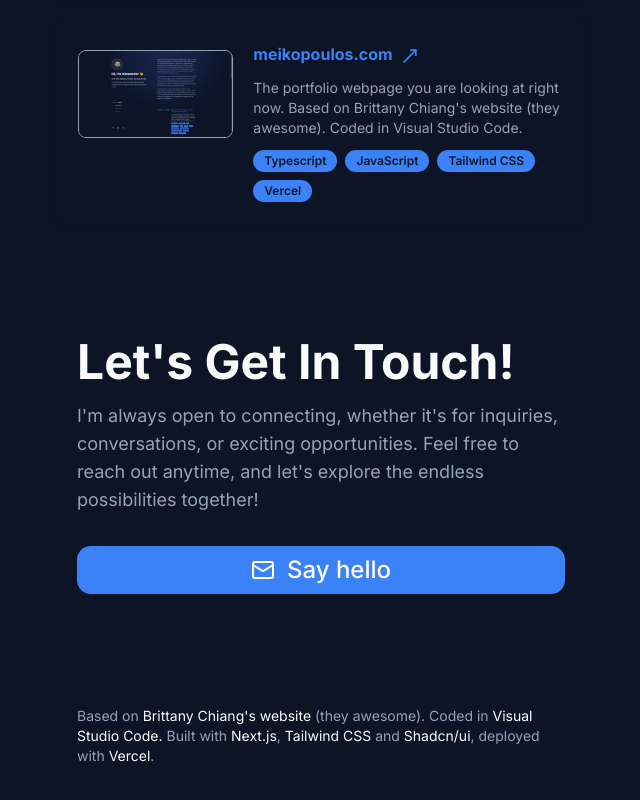
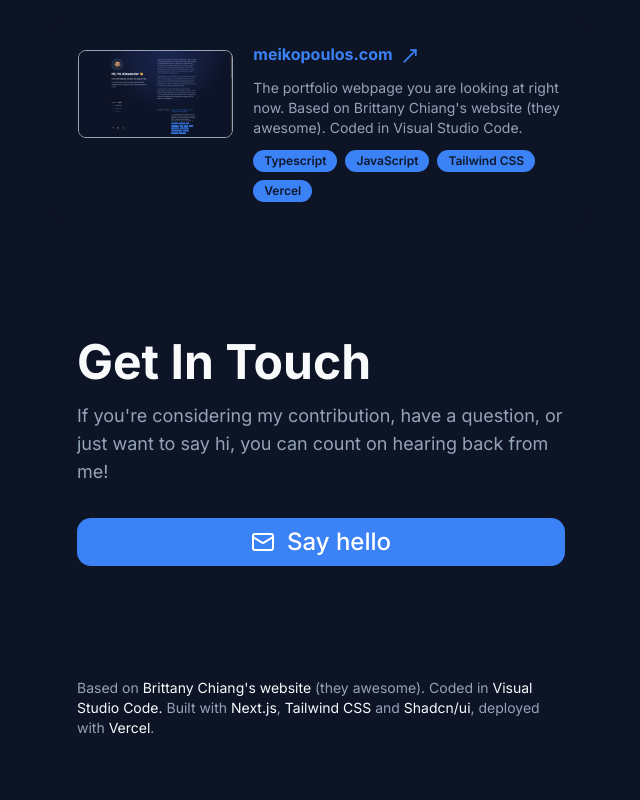
Before and after one commit to aryapatel14/portfolio, a Next.js app: page / in a window 1280 px wide. Shown: the part 3912-4712 px from the top of the page, without its empty margins (595-1235 px from the left). Built offline with nearby package versions, Linux system fonts and the light colour scheme.

Commit message:
Update Contact.tsx

```diff
--- a/components/Contact.tsx
+++ b/components/Contact.tsx
@@ -8,15 +8,16 @@ export default function Contact() {
     <section id="contact" className="scroll-mt-16 lg:mt-16">
       <div className="sticky top-0 z-20 -mx-6 mb-4 w-screen bg-background/0 px-6 py-5 backdrop-blur md:-mx-12 md:px-12 lg:sr-only lg:relative lg:top-auto lg:mx-auto lg:w-full lg:px-0 lg:py-0 lg:opacity-0">
         <h2 className="text-sm font-bold uppercase tracking-widest lg:sr-only">
-          Let's Get In Touch!
+          Get In Touch
         </h2>
       </div>
       <div className="flex flex-col gap-4 lg:px-6 mb-8">
         <h2 className="lg:block hidden text-5xl font-bold lg:text-start">
-          Let's Get In Touch!
+          Get In Touch
         </h2>
         <p className="lg:text-lg lg:text-start text-muted-foreground">
-        I&#39;m always open to connecting, whether it&#39;s for inquiries, conversations, or exciting opportunities. Feel free to reach out anytime, and let&#39;s explore the endless possibilities together!
+          If you&#39;re considering my contribution, have a question, or just
+          want to say hi, you can count on hearing back from me!
         </p>
       </div>
       <div className="flex flex-row justify-center items-center gap-4 lg:px-6 mb-4">
```
